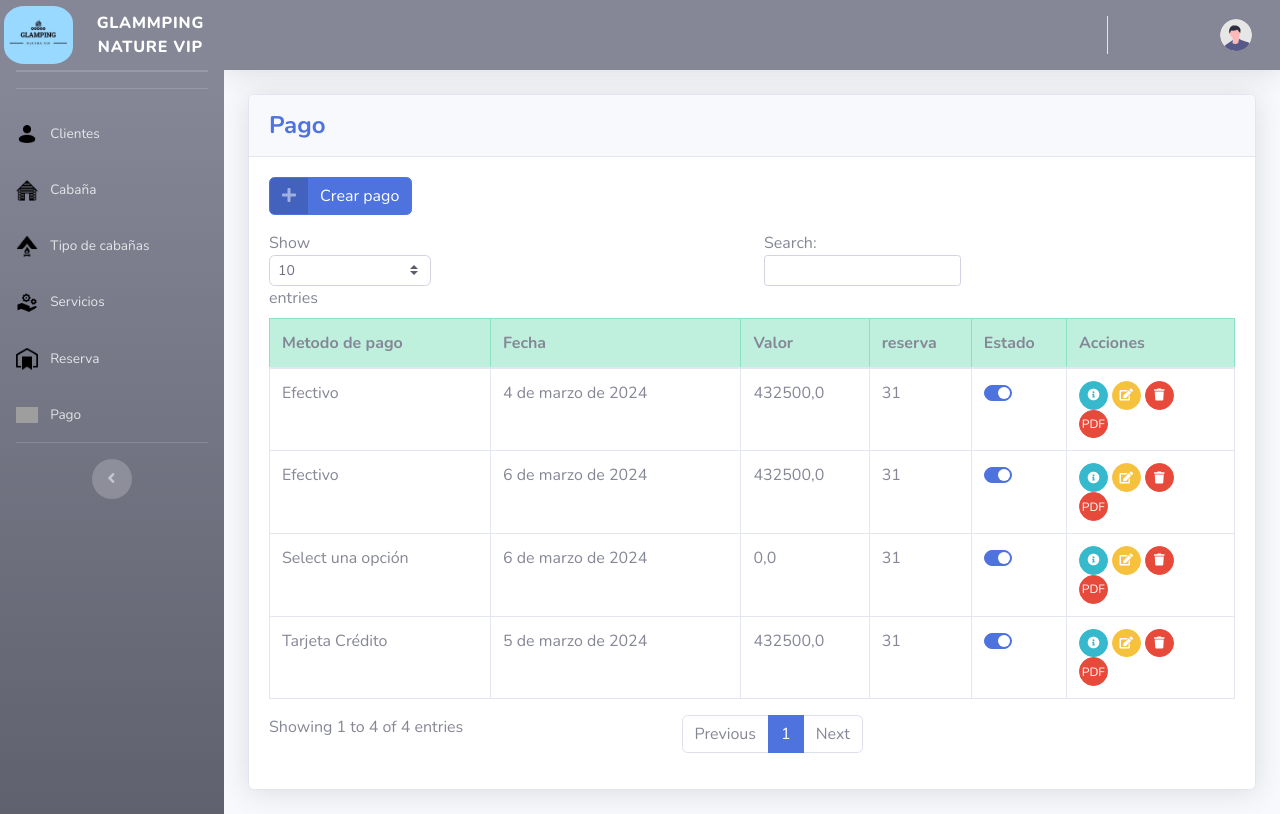
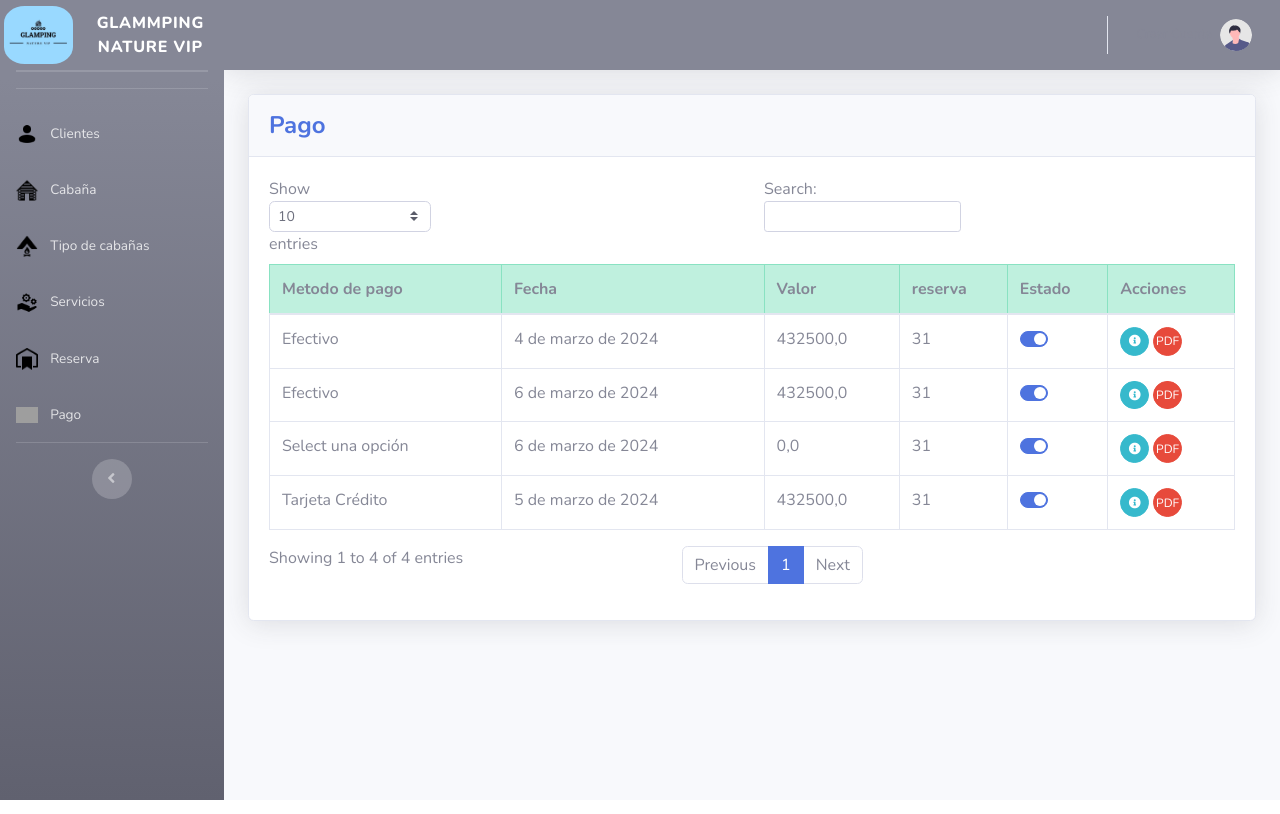
Before and after one commit to Emanuel23LO/project_repeat, a Django app: page /payments/ in a window 1280 px wide. Run offline with Django 5.2, Linux system fonts and the light colour scheme; data comes from the database, SQL or seed files in the repository; both versions use the stored data as it was after the commit; some libraries are stand-ins or nearby versions; grey boxes are pictures that could not be loaded.

Commit message:
dashboard

```diff
--- a/nature_project/static/js/demo/chart-area-demo.js
+++ b/nature_project/static/js/demo/chart-area-demo.js
@@ -27,12 +27,12 @@ function number_format(number, decimals, dec_point, thousands_sep) {
   return s.join(dec);
 }
 
-// Area Chart Example
+// Configuración del gráfico
 var ctx = document.getElementById("myAreaChart");
 var myLineChart = new Chart(ctx, {
     type: 'line',
     data: {
-    labels: ["Enero", "Feb", "Mar", "Apr", "May", "Jun", "Jul", "Aug", "Sep", "Oct", "Nov", "Dec"],
+        labels: ["Enero", "Febrero", "Marzo", "Abril", "Mayo", "Junio", "Julio", "Agosto", "Septiembre", "Octubre", "Noviembre", "Diciembe"],
         datasets: [{
             label: "Earnings",
             lineTension: 0.3,
@@ -46,7 +46,7 @@ var myLineChart = new Chart(ctx, {
             pointHoverBorderColor: "rgba(78, 115, 223, 1)",
             pointHitRadius: 10,
             pointBorderWidth: 2,
-      data: [0, 200000, 5000, 15000, 10000, 20000, 15000, 25000, 20000, 30000, 25000, 40000],
+            data: [0, 2000, 5000, 15000, 10000, 20000, 15000, 25000, 20000, 30000, 25000, 40000],
         }],
     },
     options: {
@@ -61,9 +61,6 @@ var myLineChart = new Chart(ctx, {
         },
         scales: {
             xAxes: [{
-        time: {
-          unit: 'date'
-        },
                 gridLines: {
                     display: false,
                     drawBorder: false
@@ -76,7 +73,6 @@ var myLineChart = new Chart(ctx, {
                 ticks: {
                     maxTicksLimit: 5,
                     padding: 10,
-          // Include a dollar sign in the ticks
                     callback: function(value, index, values) {
                         return '$' + number_format(value);
                     }
--- a/nature_project/templates/bookings/index.html
+++ b/nature_project/templates/bookings/index.html
@@ -16,7 +16,7 @@
                 <span class="text">Crear reserva</span>
             </a>
             <table class="table table-bordered" id="dataTable" width="100%" cellspacing="0">
-                <thead class="table-dark">
+                <thead class="table-success">
                     <tr>
                         <th>Código reserva</th>
                         <th>Fecha reserva</th>
--- a/nature_project/templates/payment.html
+++ b/nature_project/templates/payment.html
@@ -25,7 +25,7 @@
                     class="form-control mx-2 col-3"
                     name="payment_method"
                     id="payment_method">
-                    <option selected>Select una opción</option>
+                    <option selected>Seleciona una opción</option>
                     <option value="Efectivo">Efectivo</option>
                     <option value="Tarjeta Crédito">Tarjeta Crédito</option>
                     <option value="Tarjeta Débito">Tarjeta Débito</option>
--- a/nature_project/templates/payments/index.html
+++ b/nature_project/templates/payments/index.html
@@ -11,12 +11,6 @@
     </div>
     <div class="card-body">
         <div class="table-responsive">
-            <a href="{% url 'create_payment' %}" class="btn btn-primary btn-icon-split mb-3">
-                <span class="icon text-white-50">
-                    <i class="fas fa-plus"></i>
-                </span>
-                <span class="text">Crear pago</span>
-            </a>
             <table class="table table-bordered" id="dataTable" width="100%" cellspacing="0">
                 <thead class="table-success ">
                     <tr>
@@ -49,18 +43,10 @@
                         <a href="" class="btn btn-info btn-circle btn-sm" data-bs-toggle="modal" data-bs-target="#modalId" data-payment-id="{{ payment.id }}">
                             <i class="fas fa-info-circle"></i>
                          </a>
-
-                         <a href="{% url 'edit_payment' payment.id %}" class="btn btn-warning btn-circle btn-sm">
-                            <i class="fas fa-edit"></i>
-                        </a>
-
-                        <a href="{% url 'delete_payment' payment.id %}" class="deleteBtn btn btn-danger btn-circle btn-sm">
-                            <i class="fas fa-trash"></i>
-                        </a>
-                        <form action="{% url 'generate_payment_pdf' payment.id %}" method="post">
+                        <a action="{% url 'generate_payment_pdf' payment.id %}" method="post">
                             {% csrf_token %}
                             <button type="submit" class="btn btn-danger btn-circle btn-sm">PDF</button>
-                        </form>
+                        </a>
                     </td>
                     </tr>
                     {% endfor %}
```
Also changed, not shown: nature_project/nature_project/views.py (+14 -2 lines), nature_project/templates/index.html (+5 -5 lines), nature_project/db.sqlite3. Lines whose indentation alone changed are shown as unchanged.
